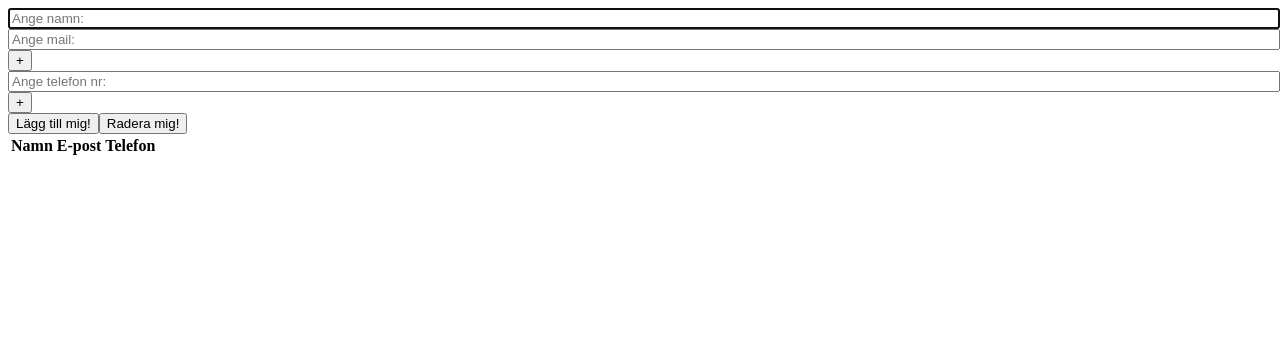
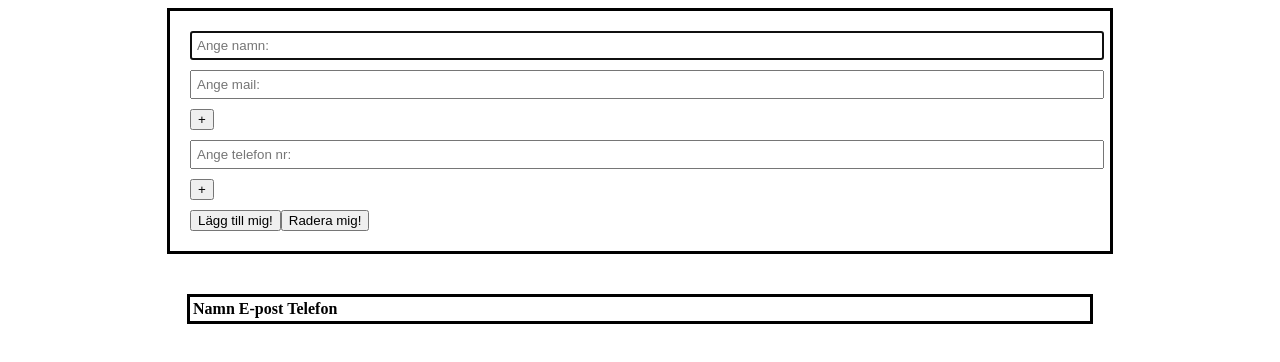
Before and after one commit to SjolinFredrik/vanilla-js, a website: page www/index.html in a window 1280 px wide. Drawn offline with Linux system fonts and the light colour scheme.

Commit message:
some random styling

```diff
--- a/www/style.css
+++ b/www/style.css
@@ -1,3 +1,31 @@
+.form-div {
+  margin: 0 auto;
+  max-width: 900px;
+  border: solid;
+  padding: 20px;
+}
+.table-div {
+  margin: 0 auto;
+  max-width: 900px;
+  border: solid;
+  margin-top: 40px;
+}
+.email-div {
+  margin: 0px;
+}
+input {
+  width: 100%;
+  padding: 5px;
+  margin-bottom: 10px;
+}
+.add-more {
+  margin-bottom: 10px;
+}
+
+/* .header-text {
+  display: flex;
+  justify-content: center;
+}
 .my-header {
   display: flex;
   justify-content: center;
@@ -6,11 +34,4 @@
   padding: 10px 0;
   border-radius: 10px;
   background-color: bisque;
-}
-input {
-  width: 100%;
-}
-.header-text {
-  display: flex;
-  justify-content: center;
-}
+} */
```
Also changed, not shown: www/index.html (+1 -1 lines).
